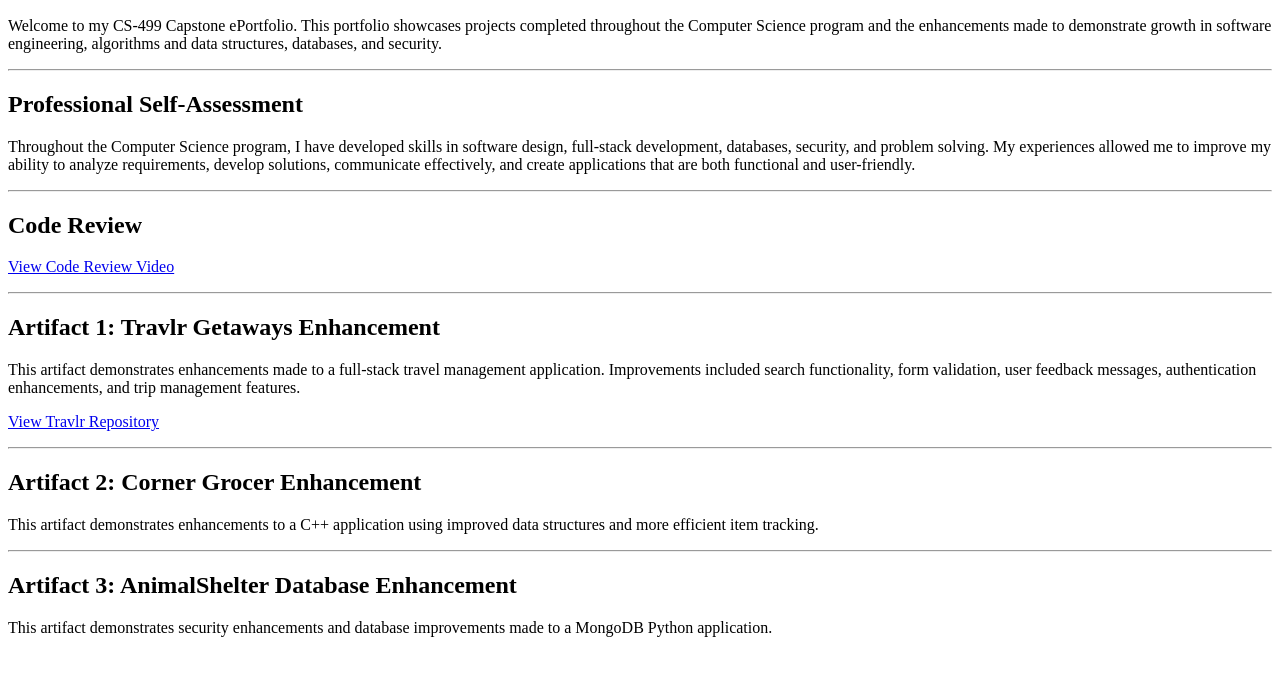
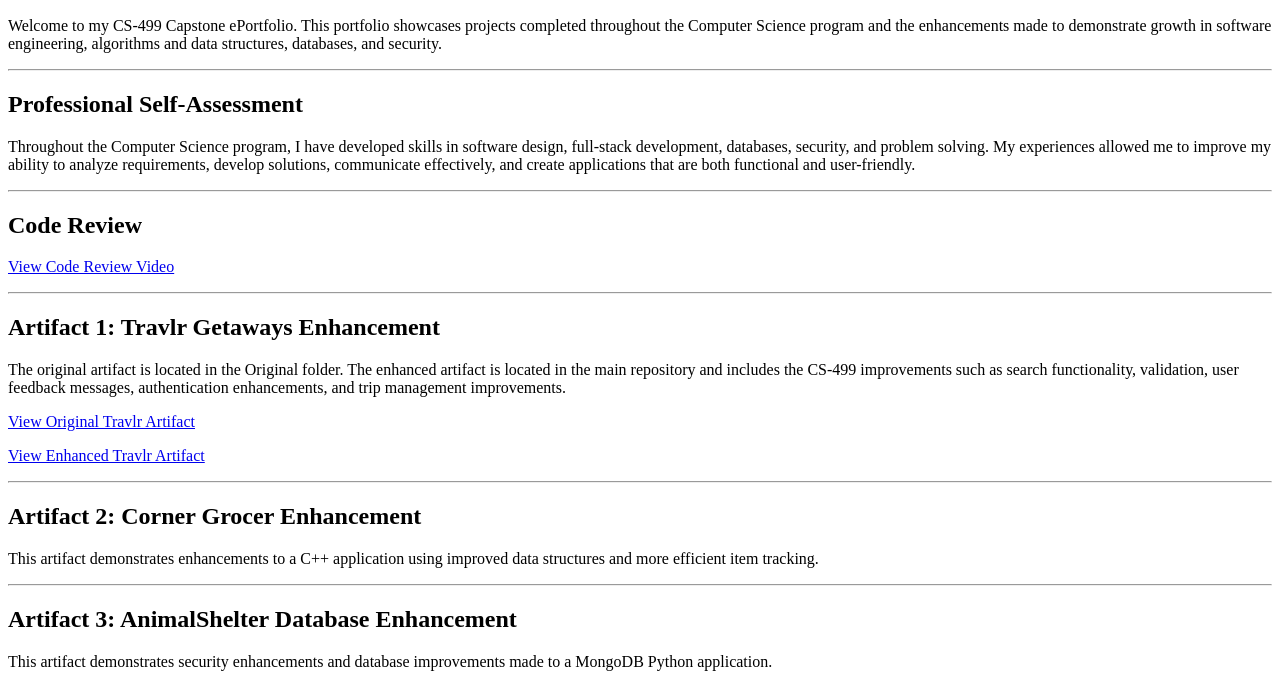
Before and after one commit to Judith407/Judith407.github.io, a plain HTML site: page index.html in a window 1280 px wide. Shown: the part 110-800 px from the top of the page. Drawn offline with Linux system fonts and the light colour scheme.

Commit message:
Update index.html

```diff
--- a/index.html
+++ b/index.html
@@ -42,17 +42,20 @@
     <h2>Artifact 1: Travlr Getaways Enhancement</h2>
 
     <p>
-        This artifact demonstrates enhancements made to a full-stack travel
-        management application. Improvements included search functionality,
-        form validation, user feedback messages, authentication enhancements,
-        and trip management features.
+The original artifact is located in the Original folder. The enhanced artifact is located in the main repository and includes the CS-499 improvements such as search functionality, validation, user feedback messages, authentication enhancements, and trip management improvements.
     </p>
 
-    <p>
-        <a href="https://github.com/Judith407/travlr-getaways-enhancement" target="_blank">
-            View Travlr Repository
-        </a>
-    </p>
+<p>
+    <a href="https://github.com/Judith407/travlr-getaways-enhancement/tree/main/Original" target="_blank">
+        View Original Travlr Artifact
+    </a>
+</p>
+
+<p>
+    <a href="https://github.com/Judith407/travlr-getaways-enhancement" target="_blank">
+        View Enhanced Travlr Artifact
+    </a>
+</p>
 
     <hr>
 
```
